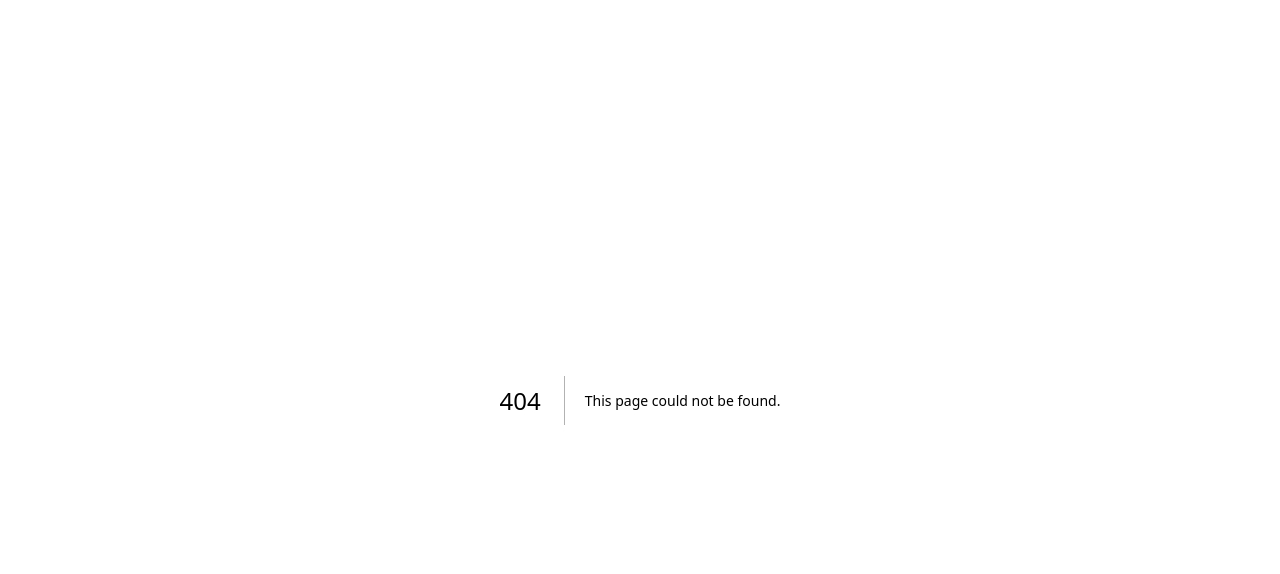
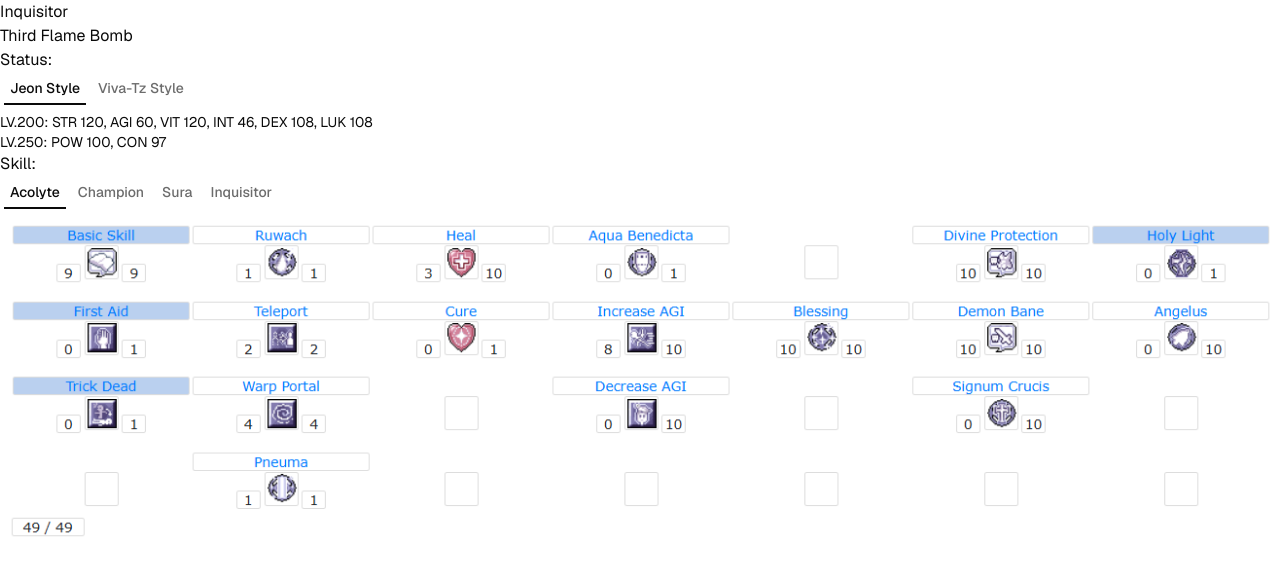
Before and after one commit to Pastelmood/Sessrumnir, a Next.js app: page /inquisitor-guide in a window 1280 px wide. Before the commit this address had no page. Shown: the top 574 px of the page. Built offline with nearby package versions, Linux system fonts and the light colour scheme.

Commit message:
feat: in-progress inquisitor guide

```diff
--- /dev/null
+++ b/app/inquisitor-guide/page.tsx
@@ -0,0 +1,68 @@
+import Image from "next/image"
+import { Tabs, TabsContent, TabsList, TabsTrigger } from "@/components/ui/tabs"
+
+export default function Page() {
+  return (
+    <main>
+      <h1>Inquisitor</h1>
+      <h2>Third Flame Bomb</h2>
+      <h3>Status:</h3>
+      <Tabs defaultValue="jeon">
+        <TabsList variant="line">
+          <TabsTrigger value="jeon">Jeon Style</TabsTrigger>
+          <TabsTrigger value="vivz-tz">Viva-Tz Style</TabsTrigger>
+        </TabsList>
+        <TabsContent value="jeon">
+          <p>LV.200: STR 120, AGI 60, VIT 120, INT 46, DEX 108, LUK 108</p>
+          <p>LV.250: POW 100, CON 97</p>
+        </TabsContent>
+        <TabsContent value="vivz-tz">
+          <p>LV.200: STR 125, AGI 101, VIT 125, INT 50, DEX 110, LUK 1</p>
+          <p>LV.250: POW 100, CON 97</p>
+        </TabsContent>
+      </Tabs>
+      <h3>Skill:</h3>
+      <Tabs defaultValue="acolyte">
+        <TabsList variant="line">
+          <TabsTrigger value="acolyte">Acolyte</TabsTrigger>
+          <TabsTrigger value="champion">Champion</TabsTrigger>
+          <TabsTrigger value="sura">Sura</TabsTrigger>
+          <TabsTrigger value="inquisitor">Inquisitor</TabsTrigger>
+        </TabsList>
+        <TabsContent value="acolyte">
+          <Image
+            src="/images/acolyte_skill_tree.png"
+            alt="Acolyte Skill Tree"
+            width={1316}
+            height={337}
+          />
+        </TabsContent>
+        <TabsContent value="champion">
+          <Image
+            src="/images/champion_skill_tree.png"
+            alt="Champion Skill Tree"
+            width={1137}
+            height={422}
+          />
+          <p>อีก 2 point ที่เหลือ กลับไปอัพ Increase Agility ให้เต็ม 10</p>
+        </TabsContent>
+        <TabsContent value="sura">
+          <Image
+            src="/images/sura_skill_tree.png"
+            alt="Sura Skill Tree"
+            width={1059}
+            height={401}
+          />
+        </TabsContent>
+        <TabsContent value="inquisitor">
+          <Image
+            src="/images/inquisitor_skill_tree.png"
+            alt="Inquisitor Skill Tree"
+            width={1059}
+            height={401}
+          />
+        </TabsContent>
+      </Tabs>
+    </main>
+  )
+}
```
